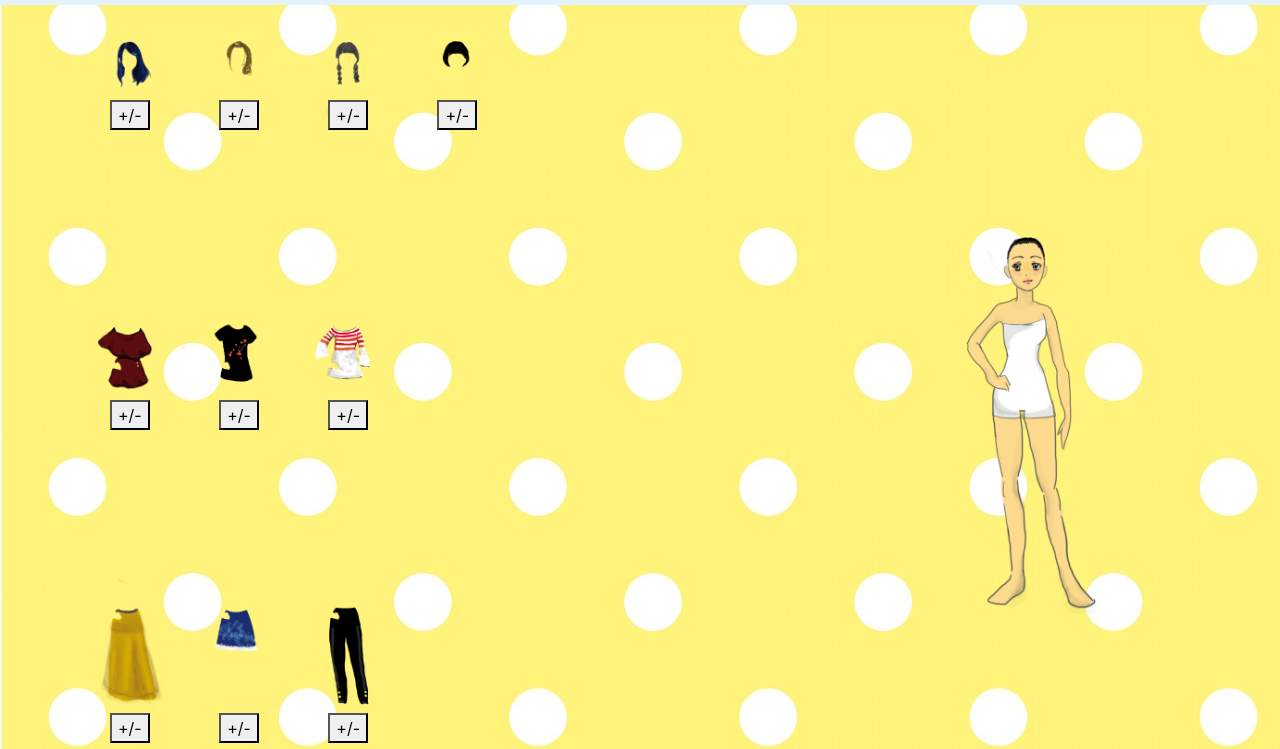
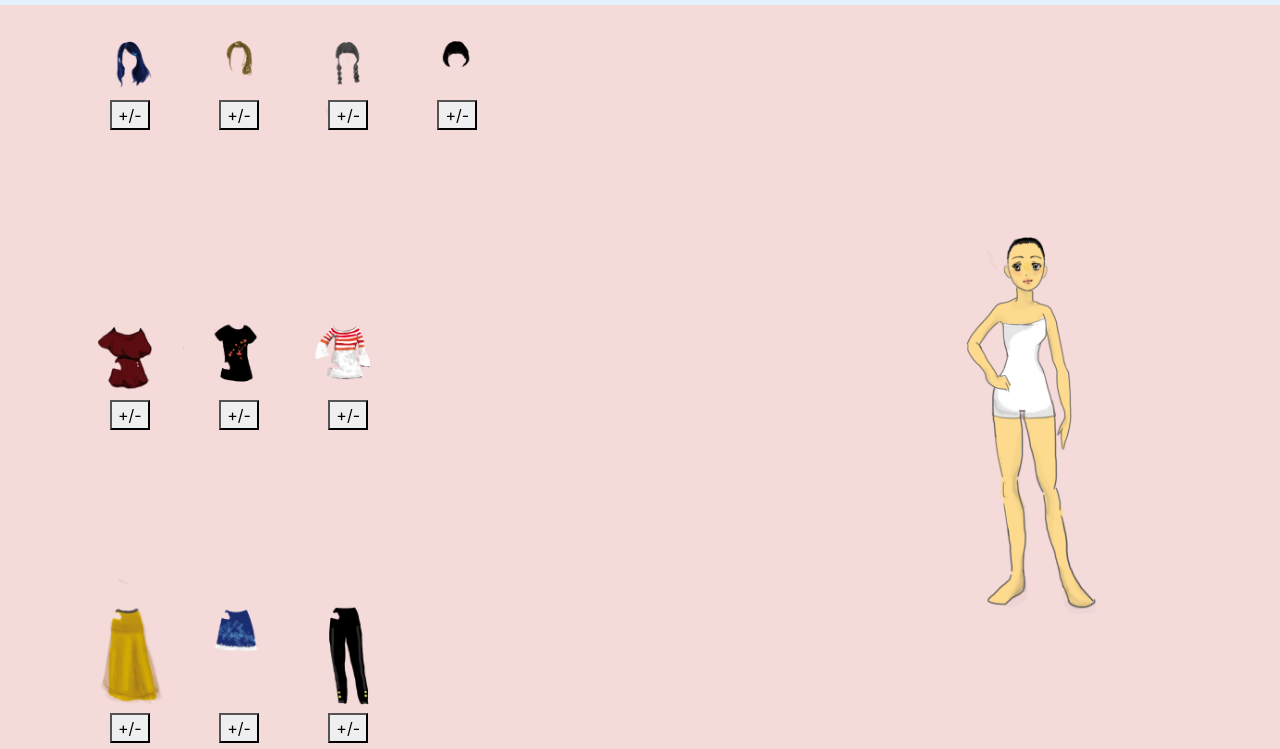
Before and after one commit to Ivy23090611/Ivy23090611.github.io, a plain HTML site: page final/index.html in a window 1280 px wide. Shown: the part 51-800 px from the top of the page. Drawn offline with nearby package versions, Linux system fonts and the light colour scheme.

Commit message:
Add files via upload

```diff
--- a/final/index.css
+++ b/final/index.css
@@ -1,5 +1,9 @@
 .font {
     font-family: 'Noto Sans TC', sans-serif;
+}
+
+.back {
+    background-color: #df87874d
 }
 
 #p1 {
--- a/final/index.html
+++ b/final/index.html
@@ -18,7 +18,7 @@
     <link rel="stylesheet" href="./index.css">
 </head>
 
-<body background="./yellow-polka-dot-background.jpg">
+<body class=back>
     <!-- 頂標 -->
     <nav class="navbar navbar-light " style="background-color: #e3f2fd ">
         <!-- Navbar content -->
```
